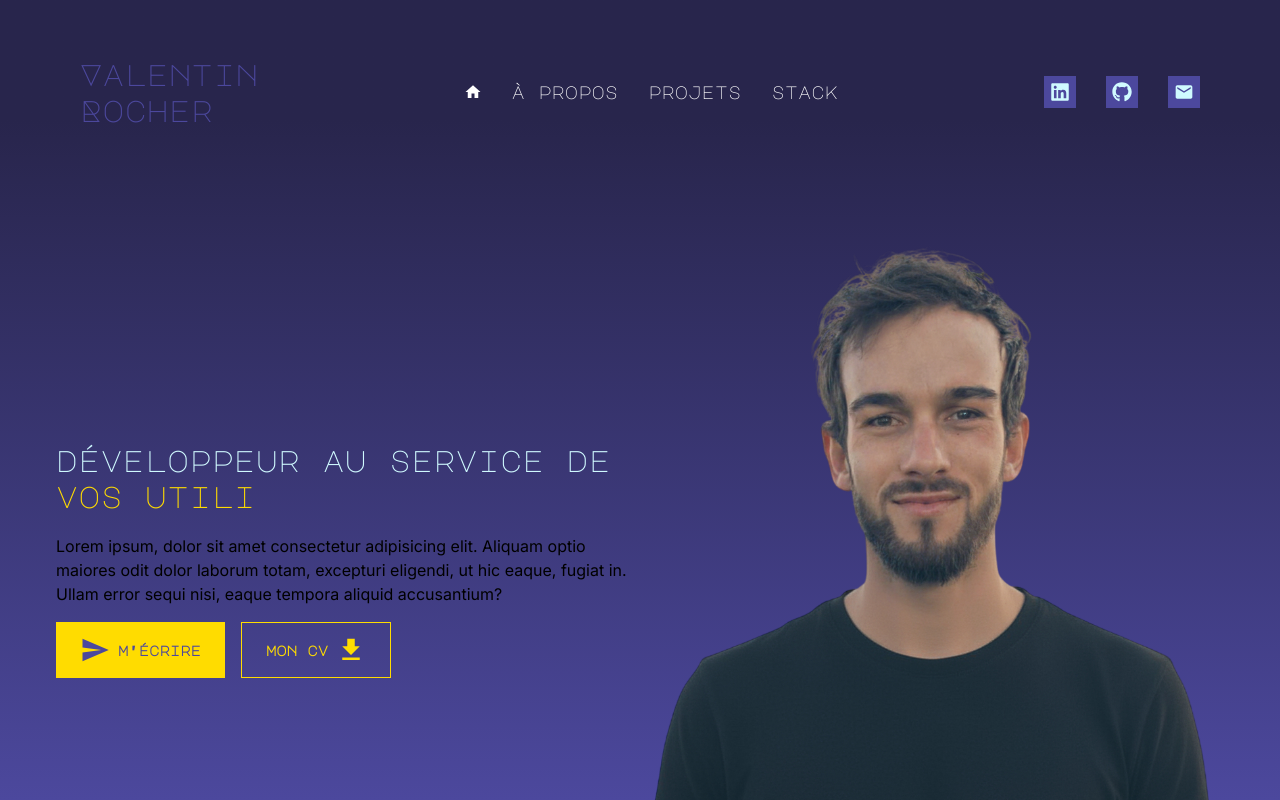
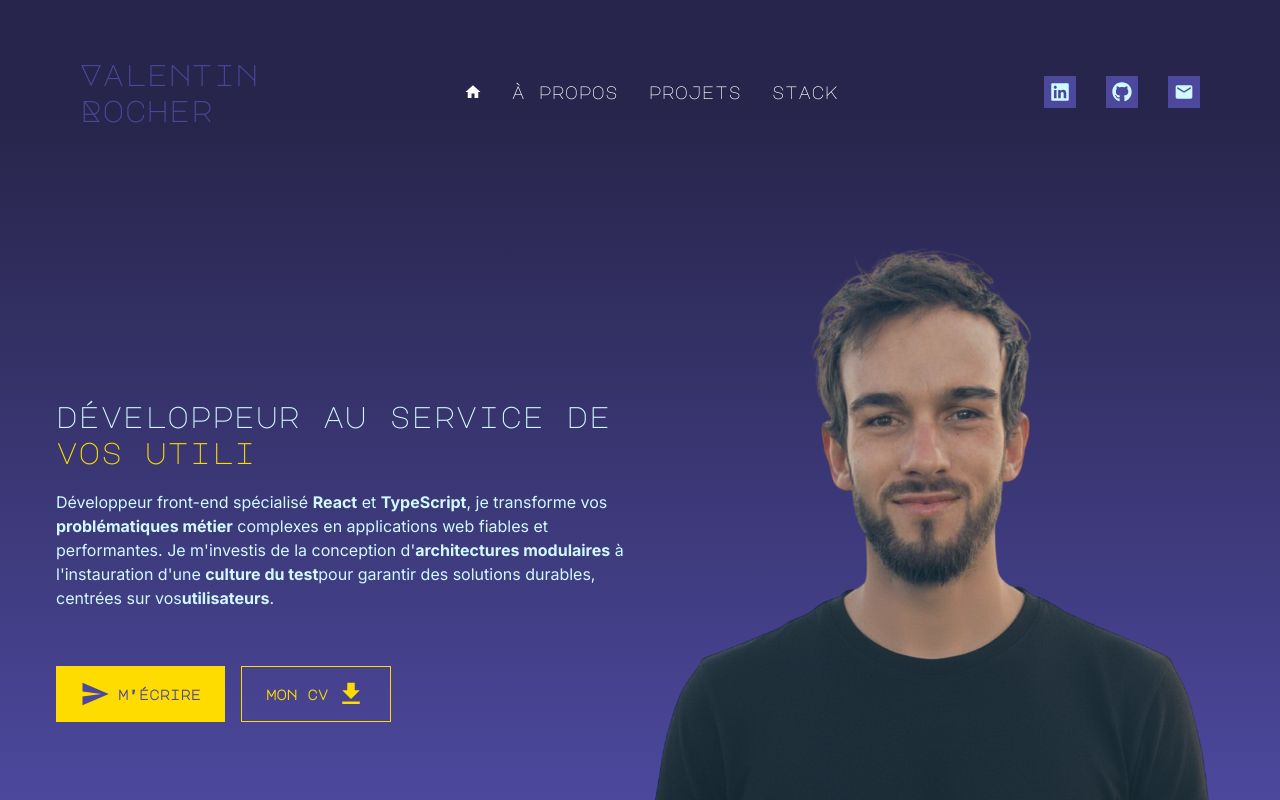
Before and after one commit to valantynrocher/valentin-portfolio, a Next.js app: page /dev in a window 1280 px wide. Built offline with nearby package versions, Linux system fonts and the light colour scheme; a web font is replaced by a local one.

Commit message:
feat(DevPage): finalize content of presentation section

```diff
--- a/app/dev/page.tsx
+++ b/app/dev/page.tsx
@@ -6,20 +6,31 @@ import { MdSend, MdDownload } from "react-icons/md";
 const DevPage = () => {
   return (
     <>
-      <section id="presentation" className="pt-40">
+      <section
+        id="presentation"
+        aria-label="Présentation du développeur"
+        className="pt-40"
+      >
         <div className="px-14 flex flex-wrap items-center">
-          <div className="w-full lg:w-1/2 flex flex-col text-center lg:text-left">
-            <h1 className="text-1xl sm:text-2xl lg:text-3xl font-title text-primary mb-5">
+          <div className="w-full lg:w-1/2 flex flex-col text-center lg:text-left text-primary">
+            <h1 className="text-1xl sm:text-2xl lg:text-3xl font-title  mb-5">
               développeur au service de <br className="hidden sm:inline" />
               <DynamicWords
                 words={["votre métier", "vos utilisateurs", "vos process"]}
               />
             </h1>
-            <p>
-              Lorem ipsum, dolor sit amet consectetur adipisicing elit. Aliquam
-              optio maiores odit dolor laborum totam, excepturi eligendi, ut hic
-              eaque, fugiat in. Ullam error sequi nisi, eaque tempora aliquid
-              accusantium?
+            <p className="mb-10 text-primary">
+              Développeur front-end spécialisé{" "}
+              <span className="font-bold">React</span> et{" "}
+              <span className="font-bold">TypeScript</span>, je transforme vos{" "}
+              <span className="font-bold">problématiques métier</span> complexes
+              en applications web fiables et performantes. Je m'investis de la
+              conception d'
+              <span className="font-bold">architectures modulaires</span> à
+              l'instauration d'une{" "}
+              <span className="font-bold">culture du test</span>
+              pour garantir des solutions durables, centrées sur vos
+              <span className="font-bold">utilisateurs</span>.
             </p>
             <div className="flex gap-4">
               <a
```
